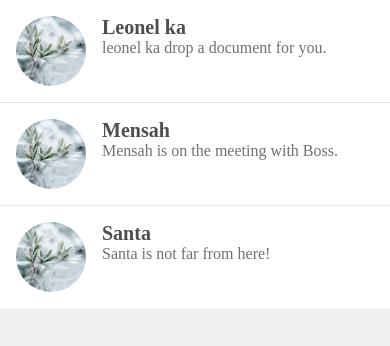
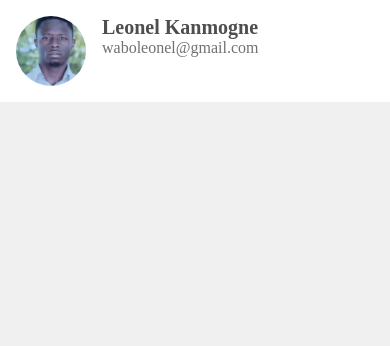
Before and after one commit to LeonelKero/done-with, a React Native app: screen / in a window 390 px wide. Shown: the top 346 px of the page. Built offline with nearby package versions, Linux system fonts and the light colour scheme.

Commit message:
Code refactoring, DWListItem

```diff
--- a/App.js
+++ b/App.js
@@ -4,9 +4,10 @@ import ProductImageScreen from "./app/screens/product/ProductImageScreen";
 import WelcomeScreen from "./app/screens/welcome/WelcomeScreen";
 import ListingDetailsScreen from "./app/screens/details/ListingDetailsScreen";
 import MessagesScreen from "./app/screens/messages/MessagesScreen";
+import AccountScreen from "./app/screens/account/AccountScreen";
 
 export default function App() {
-  return <MessagesScreen />;
+  return <AccountScreen />;
 }
 
 const styles = StyleSheet.create({
--- a/app/components/list/DWListItem.jsx
+++ b/app/components/list/DWListItem.jsx
@@ -3,9 +3,14 @@ import { Image, StyleSheet, TouchableHighlight, View } from "react-native";
 import color from "../../config/color";
 import DWText from "../text/DWText";
 
-const DWListItem = ({ image, title, subtitle, onPress = () => {} }) => {
-  return (
-    <TouchableHighlight onPress={onPress} underlayColor={color.lightBlue}>
+const DWListItem = ({
+  image,
+  title,
+  subtitle,
+  toucheble = true,
+  onPress = () => {},
+}) => {
+  const ItemElement = (
     <View style={styles.container}>
       <Image source={image} resizeMode="cover" style={styles.imgHolder} />
       <View style={styles.info}>
@@ -13,8 +18,16 @@ const DWListItem = ({ image, title, subtitle, onPress = () => {} }) => {
         <DWText customStyle={styles.subTitle}>{subtitle}</DWText>
       </View>
     </View>
+  );
+
+  if (toucheble)
+    return (
+      <TouchableHighlight onPress={onPress} underlayColor={color.lightBlue}>
+        {ItemElement}
       </TouchableHighlight>
     );
+
+  return <>{ItemElement}</>;
 };
 
 export default DWListItem;
--- /dev/null
+++ b/app/screens/account/AccountScreen.tsx
@@ -0,0 +1,27 @@
+import React from "react";
+import { StyleSheet, View } from "react-native";
+import DWListItem from "../../components/list/DWListItem";
+import RootContainer from "../RootContainer";
+
+const AccountScreen = () => {
+  return (
+    <RootContainer>
+      <View style={styles.container}>
+        <DWListItem
+          toucheble={false}
+          image={require("../../assets/necher.jpeg")}
+          title={"Leonel Kanmogne"}
+          subtitle={"waboleonel@gmail.com"}
+        />
+      </View>
+    </RootContainer>
+  );
+};
+
+export default AccountScreen;
+
+const styles = StyleSheet.create({
+  container: {
+    flex: 1,
+  },
+});
```
Also changed, not shown: app/assets/necher.jpeg (added). Lines whose indentation alone changed are shown as unchanged.
